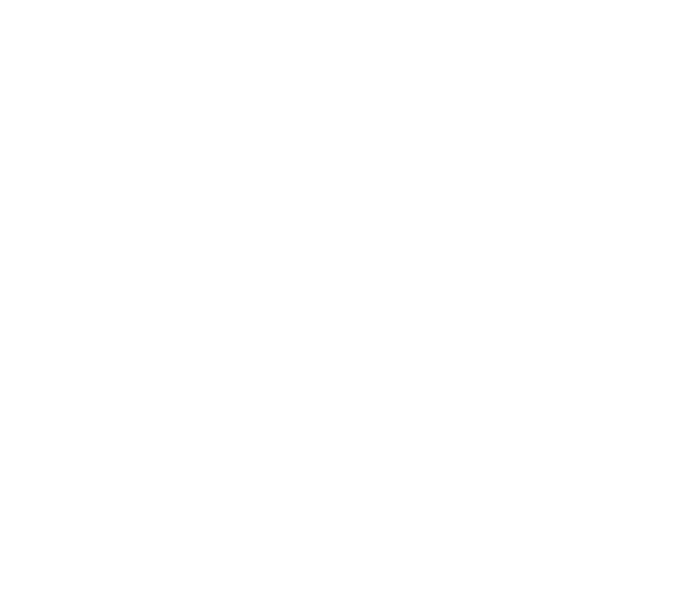
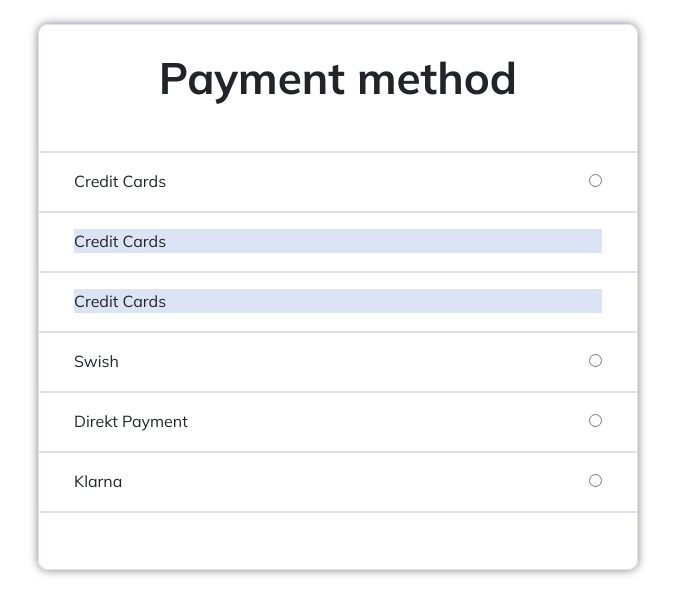
Before and after one commit to PatrikByren/Manero-frontend, a React (Create React App) app: page /checkout/payment in a window 1280 px wide. Before the commit this address had no page. Shown: the top 614 px of the page, without its empty margins (302-977 px from the left). Built offline with nearby package versions, Linux system fonts and the light colour scheme.

Commit message:
checkout design på g

```diff
--- a/src/App.css
+++ b/src/App.css
@@ -128,7 +128,8 @@ html, body {
   justify-content: center;
   align-items: center;
   height: 100dvh;
-  animation: moveDown 3s ease-in-out forwards;
+  -webkit-animation: moveDown 3s ease-in-out forwards;
+          animation: moveDown 3s ease-in-out forwards;
 }
 .get-started-root .get-started .inner-circle {
   position: absolute;
@@ -136,7 +137,8 @@ html, body {
   width: 100px;
   height: 100px;
   border-radius: 50%;
-  animation: pulse 3.5s ease-in-out infinite;
+  -webkit-animation: pulse 3.5s ease-in-out infinite;
+          animation: pulse 3.5s ease-in-out infinite;
 }
 .get-started-root .get-started .outer-circle {
   position: absolute;
@@ -144,11 +146,33 @@ html, body {
   width: 140px;
   height: 140px;
   border-radius: 50%;
-  animation: pulse 3.5s ease-in-out infinite;
+  -webkit-animation: pulse 3.5s ease-in-out infinite;
+          animation: pulse 3.5s ease-in-out infinite;
 }
 .get-started-root .get-started img {
   position: absolute;
-  animation: pulse 3.5s ease-in-out infinite;
+  -webkit-animation: pulse 3.5s ease-in-out infinite;
+          animation: pulse 3.5s ease-in-out infinite;
+}
+@-webkit-keyframes pulse {
+  0% {
+    transform: scale(1);
+  }
+  20% {
+    transform: scale(1.2);
+  }
+  40% {
+    transform: scale(1);
+  }
+  60% {
+    transform: scale(1.2);
+  }
+  80% {
+    transform: scale(1);
+  }
+  100% {
+    transform: scale(3);
+  }
 }
 @keyframes pulse {
   0% {
@@ -168,6 +192,14 @@ html, body {
   }
   100% {
     transform: scale(3);
+  }
+}
+@-webkit-keyframes moveDown {
+  0% {
+    transform: translateY(0);
+  }
+  100% {
+    transform: translateY(23vh);
   }
 }
 @keyframes moveDown {
@@ -1370,10 +1402,6 @@ html, body {
   margin: 15px;
 }
 
-.ecart {
-  margin-top: 25px;
-}
-
 .cartimg {
   margin-top: 50px;
 }
@@ -1392,9 +1420,8 @@ html, body {
     border: 1px solid #DBE3F5;
     border-radius: 10px;
     box-shadow: 0 0 10px rgba(0, 0, 0, 0.5);
-    margin-top: 50px;
     padding-top: 0px;
-    padding-bottom: 40px;
+    padding-bottom: 30px;
     max-width: 600px;
     display: flex;
     flex-direction: column;
@@ -1419,15 +1446,22 @@ html, body {
     border: 1px solid #DBE3F5;
     border-radius: 10px;
     box-shadow: 0 0 10px rgba(0, 0, 0, 0.5);
-    margin-top: 50px;
     padding-top: 0px;
     padding-bottom: 40px;
     max-width: 600px;
     margin: auto;
   }
 }
+.checkbox {
+  margin-left: 40px;
+}
+
+.checkboxinput {
+  margin-right: 10px;
+}
+
 .one-order {
-  margin: 0px 35px 20px 35px;
+  margin: 0px 35px 18px 35px;
   border-bottom: #DBE3F5;
 }
 .one-order .flex-container {
@@ -1446,6 +1480,11 @@ html, body {
 }
 .one-order .flex-container .summa {
   font-weight: bold;
+}
+
+.payment {
+  margin: 0px 35px 18px 35px;
+  background-color: #DBE3F5;
 }
 
 .error-message {
--- a/src/App.js
+++ b/src/App.js
@@ -32,6 +32,8 @@ import OrderHistoryView from "./views/Orderviews/OrderHistoryView";
 import NewAddressView from "./views/profileViews/NewAddressView";
 import CartView from "./views/Orderviews/CartView";
 import WishlistView from "./views/WishlistView";
+import CheckoutShipping from "./views/Orderviews/CheckoutShipping";
+import CheckoutPayment from "./views/Orderviews/CheckoutPayment";
 
 function App() {
   const apiRoute = "https://manero.azurewebsites.net";
@@ -68,13 +70,15 @@ function App() {
         <Route path="/order" element={<ShoppingCartView />} />
         <Route path="/ordersuccessful" element={<OrderSuccessfulView />} />
         <Route path="/orderfail" element={<OrderFailedView />} />
+        <Route path="/orderhistory" element={<OrderHistoryView />} />
+        <Route path="/checkout/shipping" element={<CheckoutShipping/>}/>
+        <Route path="/checkout/payment" element={<CheckoutPayment/>}/>
         <Route path="/paymentmethod" element={<PaymentView />} />
         <Route path="/AddNewCard" element={<AddNewCardView />} />
         <Route path="/SpecificProduct" element={<SpecificProductView />} />
         <Route path="/sendreview" element={<SendReviewView />} />
         <Route path="/reviews" element={<ReviewsView />} />
         <Route path="/promocode" element={<MyPromoCodeView />} />
-        <Route path="/orderhistory" element={<OrderHistoryView />} />
         <Route path="/myaddress/new" element={<NewAddressView />} />
         <Route path="/Wishlist" element={<WishlistView />} />
 
--- a/src/asset/scss/components/shared_components/_orderstuff.scss
+++ b/src/asset/scss/components/shared_components/_orderstuff.scss
@@ -1,10 +1,6 @@
 .line {
     font-size: 30px;
     margin: 15px;
-}
-
-.ecart {
-    margin-top: 25px;
 }
 
 .cartimg {
@@ -25,9 +21,8 @@
         border: 1px solid #DBE3F5;
         border-radius: 10px;
         box-shadow: 0 0 10px rgba(0, 0, 0, 0.5);
-        margin-top: 50px;
         padding-top: 0px;
-        padding-bottom: 40px;
+        padding-bottom: 30px;
         max-width: 600px;
         display: flex;
         flex-direction: column;
@@ -56,7 +51,6 @@
         border: 1px solid #DBE3F5;
         border-radius: 10px;
         box-shadow: 0 0 10px rgba(0, 0, 0, 0.5);
-        margin-top: 50px;
         padding-top: 0px;
         padding-bottom: 40px;
         max-width: 600px;
@@ -65,9 +59,18 @@
 
 }
 
+.checkbox {
+    margin-left: 40px;
+}
+
+.checkboxinput {
+    margin-right: 10px;
+}
+
 .one-order {
-    margin: 0px 35px 20px 35px;
+    margin: 0px 35px 18px 35px;
     border-bottom: #DBE3F5;
+
     .flex-container {
         display: flex;
         flex-direction: row;
@@ -77,17 +80,24 @@
             color: #ffcc33;
         }
 
-        .deliveredgrön{
+        .deliveredgrön {
             color: green;
         }
 
-        .canceledröd{
+        .canceledröd {
             color: red;
         }
 
-        .summa{
+        .summa {
             font-weight: bold;
         }
     }
 
+
+
 }
+
+.payment {
+    margin: 0px 35px 18px 35px;
+    background-color: #DBE3F5;
+}
--- a/src/views/Orderviews/CartView.js
+++ b/src/views/Orderviews/CartView.js
@@ -53,7 +53,7 @@ const CartView = () => {
   return (
     <div>
       {items.length === 0 ? (
-        <div className="text-center ecart">
+        <div className="text-center">
           <Header icon={"fa-sharp fa-light fa-bars"} title={"Cart"} />
           <div className=" border-top ilonasmedia">
             <img src={EmptyCart} alt="tom order" className="cartimg" />
--- /dev/null
+++ b/src/views/Orderviews/CheckoutPayment.js
@@ -0,0 +1,85 @@
+import React from 'react'
+import BackArrowMiddleHead from '../../components/individuals/BackArrowMiddleHead'
+
+
+const CheckoutPayment = () => {
+    return (
+        <div>
+            <br />
+            <div className='ilonasmedia2'>
+                <BackArrowMiddleHead content="Payment method" />
+                <div className="flex-grow-1 border-top border-2 my-3" />
+                <div className='one-order'>
+                    <div className='flex-container'>
+                        <div>Credit Cards</div>
+                        <label>
+                            <input
+                                type="radio"
+                                name="option"
+                                value="option1"
+                            />
+                        </label>
+                    </div>
+                </div>
+                <div className="flex-grow-1 border-top border-2 my-3" />
+                <div className='payment'>
+                    <div className='flex-container'>
+                        <div>Credit Cards</div>
+                    </div>
+                </div>
+                <div className="flex-grow-1 border-top border-2 my-3" />
+                <div className='payment'>
+                    <div className='flex-container'>
+                        <div>Credit Cards</div>
+                    </div>
+                </div>
+                <div className="flex-grow-1 border-top border-2 my-3" />
+
+                <div className='one-order'>
+                    <div className='flex-container'>
+                        <div>Swish</div>
+                        <label>
+                            <input
+                                type="radio"
+                                name="option"
+                                value="option2"
+                            />
+                        </label>
+                    </div>
+                </div>
+                <div className="flex-grow-1 border-top border-2 my-3" />
+                <div className='one-order'>
+                    <div className='flex-container'>
+                        <div>Direkt Payment</div>
+                        <label>
+                            <input
+                                type="radio"
+                                name="option"
+                                value="option3"
+                            />
+                        </label>
+                    </div>
+
+                </div>
+                <div className="flex-grow-1 border-top border-2 my-3" />
+                <div className='one-order'>
+                    <div className='flex-container'>
+                        <div>
+                            Klarna
+                        </div>
+                        <label>
+                            <input
+                                type="radio"
+                                name="option"
+                                value="option4"
+                            />
+                        </label>
+                    </div>
+                </div>
+                <div className="flex-grow-1 border-top border-2 my-3" />
+            </div>
+        </div>
+    )
+}
+
+export default CheckoutPayment
--- /dev/null
+++ b/src/views/Orderviews/CheckoutShipping.js
@@ -0,0 +1,88 @@
+import React, { useState } from 'react'
+import BackArrowMiddleHead from '../../components/individuals/BackArrowMiddleHead'
+
+
+const CheckoutShipping = () => {
+
+    const [selectedOption, setSelectedOption] = useState(null);
+
+    const handleRadioChange = (event) => {
+        const value = event.target.value;
+        setSelectedOption((prevSelectedOption) => {
+            if (prevSelectedOption === value) {
+                return null; // Avmarkera om samma knapp klickas igen
+            } else {
+                return value; // Markera den klickade knappen
+            }
+        });
+    }
+
+    return (
+        <div>
+            <br />
+            <div className='ilonasmedia2'>
+                <BackArrowMiddleHead content="Shipping details" />
+                <div className='one-order border-bottom'>
+                    <div className='flex-container'>
+                        <div>
+                            Hem
+                        </div>
+                        <label>
+                            <input
+                                type="radio"
+                                name="option"
+                                value="option1"
+                                checked={selectedOption === "option1"}
+                                onChange={handleRadioChange}
+                            />
+                        </label>
+                    </div>
+
+                    <div className='flex-container'>
+                        <div>
+                            Stockholmsvägen 1, 12 345
+                        </div>
+                        <div>
+
+                        </div>
+                    </div>
+                </div>
+
+                <div className='one-order border-bottom'>
+                    <div className='flex-container'>
+                        <div>
+                            Kontoret
+                        </div>
+                        <label>
+                            <input
+                                type="radio"
+                                name="option"
+                                value="option2"
+                                checked={selectedOption === "option2"}
+                                onChange={handleRadioChange}
+                            />
+                        </label>
+                    </div>
+                    <div className='flex-container'>
+                        <div>
+                            Stockholmsvägen 1, 12 345
+                        </div>
+                    </div>
+                </div>
+                <label className='checkbox'>
+                    <input
+                        className='checkboxinput'
+                        type="checkbox"
+                        name="location"
+                        value="checkbox"
+                        checked={selectedOption === "checkbox"}
+                        onChange={handleRadioChange}
+                    />
+                    Use current Location
+                </label>
+            </div>
+        </div>
+    )
+}
+
+export default CheckoutShipping
--- a/src/views/Orderviews/EmptyCartView.js
+++ b/src/views/Orderviews/EmptyCartView.js
@@ -6,7 +6,7 @@ import EmptyCart from '../../asset/images/emptycart.png';
 
 const EmptyCartView = () => {
     return (
-        <div className="text-center ecart">
+        <div className="text-center">
             <Header icon={"fa-sharp fa-light fa-bars"} title={"Cart"} />
             <div className=' border-top ilonasmedia'>
                 <img src={EmptyCart} alt="tom order" className='cartimg' />
--- a/src/views/Orderviews/OrderSuccessfulView.js
+++ b/src/views/Orderviews/OrderSuccessfulView.js
@@ -16,7 +16,7 @@ const OrderSuccessful = () => {
   return (
     <div>
         <br/>
-        <div className="text-center ecart ilonasmedia">
+        <div className="text-center ilonasmedia">
             <img src={successful} alt="order bra" className='success-fail'/>
             <div className="line">|</div>
             <div className="title-2">
--- a/src/views/Review/SendReviewView.js
+++ b/src/views/Review/SendReviewView.js
@@ -19,7 +19,7 @@ const SendReview = () => {
     // };
 
     return (
-        <div className="text-center ecart">
+        <div className="text-center">
             <BackArrowMiddleHead content="Leave a review" />
             <div className='border-top ilonasmedia'>
                 <img src={Review} alt="review bild" className='cartimg' />
@@ -60,6 +60,8 @@ const SendReview = () => {
                 </button>
                 {/* </form> */}
             </div>
+            <br/>
+
         </div>
     )
 }
```
Also changed, not shown: src/views/Orderviews/OrderHistoryView.js (+4 -4 lines), src/views/Orderviews/Checkout.js (added).
